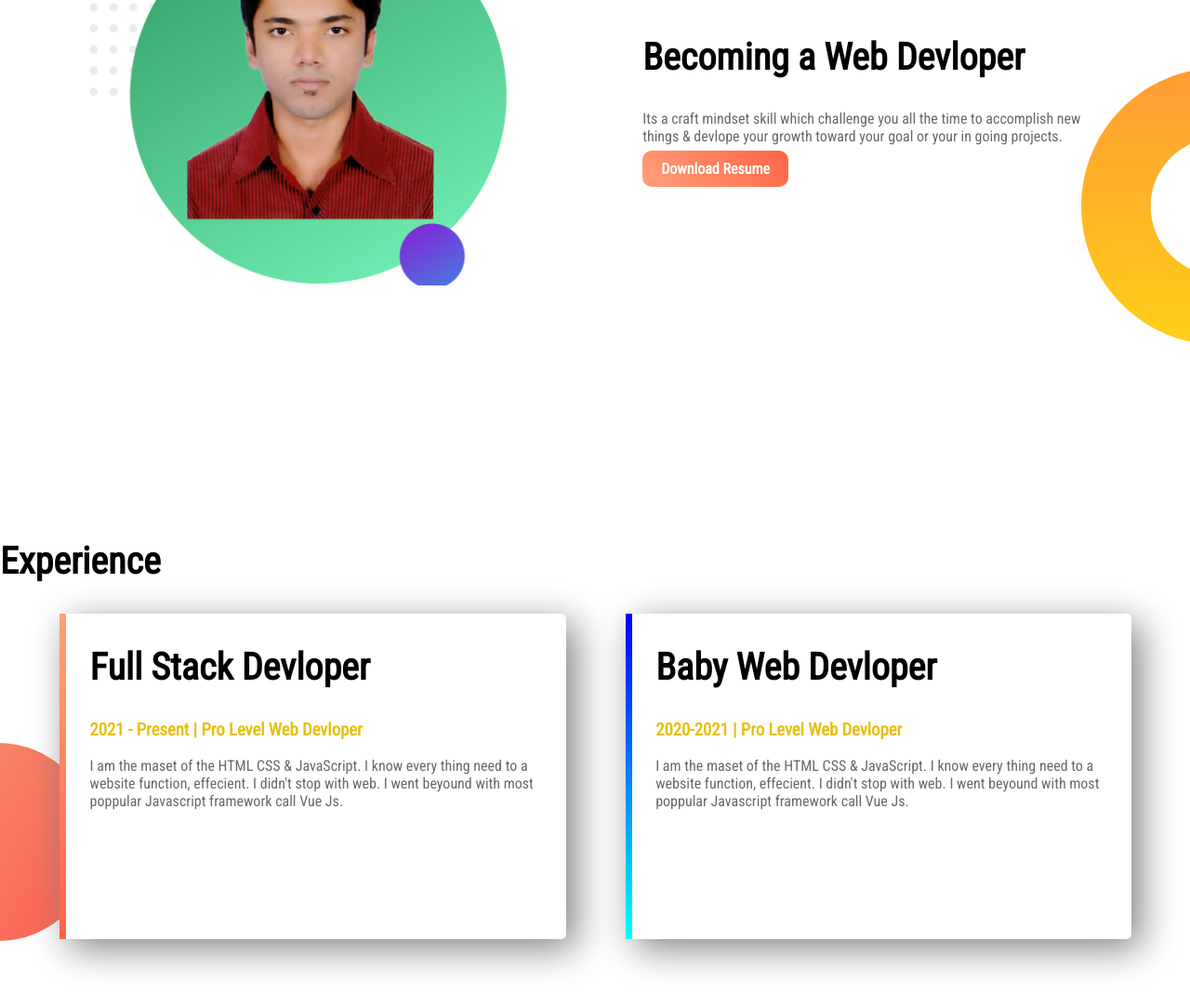
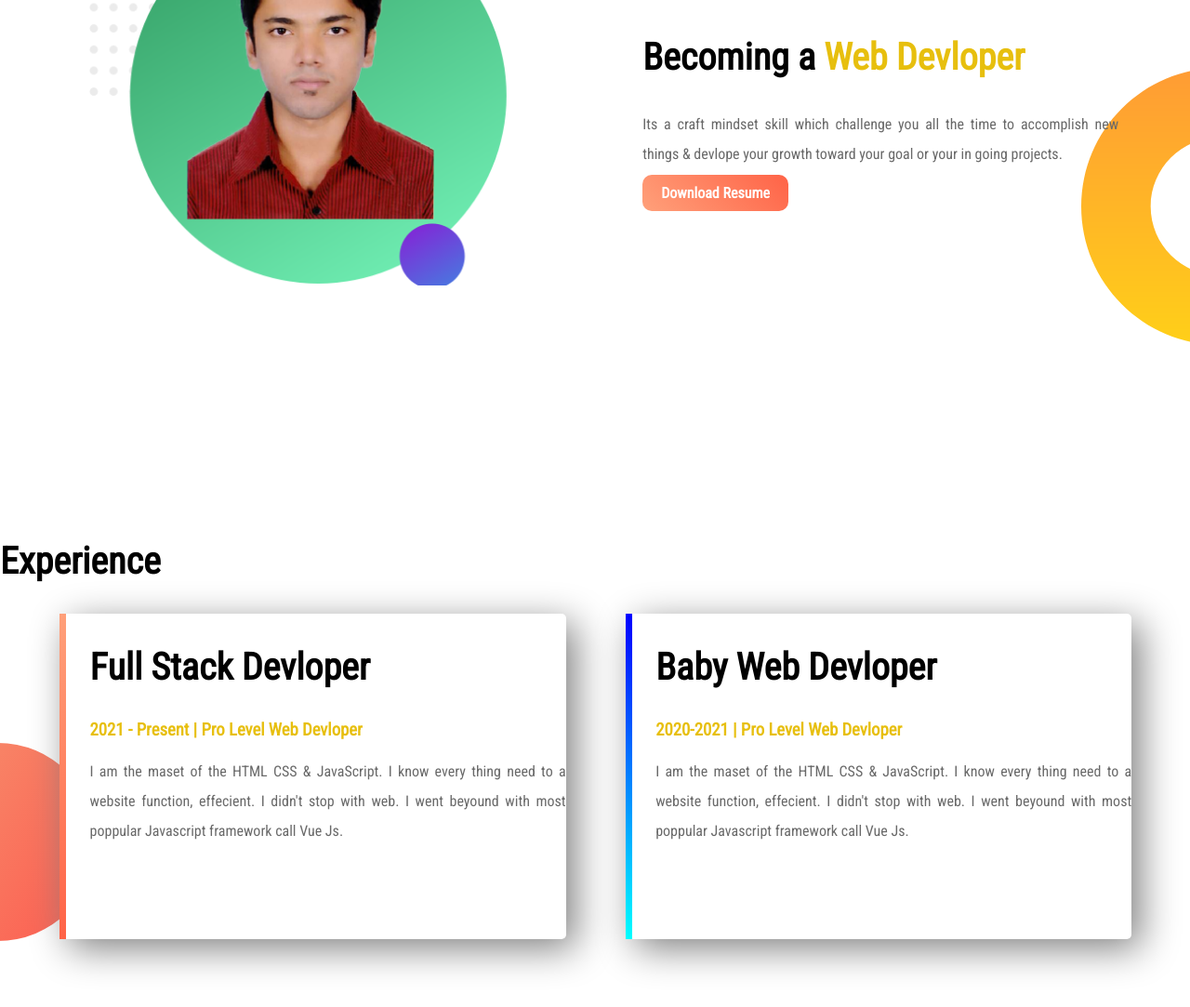
Before and after one commit to taiseen/web-portfolio, a plain HTML site: page index.html in a window 1280 px wide. Shown: the part 753-1836 px from the top of the page at 93% size. Drawn offline with Linux system fonts and the light colour scheme.

Commit message:
Some color & line-hight add

```diff
--- a/index.html
+++ b/index.html
@@ -38,12 +38,14 @@
 
         <div class="half-width">
             <h1>Dreem Big</h1>
-            <h2>Becoming a <span class="name-highlite">Web Devloper</span> </h2>
-            <p>Its a craft mindset skill which challenge you all the time to accomplish new things & devlope your growth
+            <h2>Becoming a <span class="orange-highlite">Web Devloper</span> </h2>
+            <p class="metaDoc">Its a craft mindset skill which challenge you all the time to accomplish new things & devlope your growth
                 toward your goal or your in going projects. </p>
             <a class="link-button" href="https://bd.linkedin.com/in/md-taiseen" target="_blank">Download Resume</a>
         </div>
     </section>
+
+  <!-- ########################################################### -->
 
     <section class="experience-area">
 
@@ -53,7 +55,7 @@
             <h2>Full Stack Devloper</h2>
             <h3 class="orange-highlite">2021 - Present | Pro Level Web Devloper</h3>
 
-            <p>I am the maset of the HTML CSS & JavaScript. I know every thing need to a website function, effecient. I
+            <p class="metaDoc">I am the maset of the HTML CSS & JavaScript. I know every thing need to a website function, effecient. I
                 didn't stop with web. I went beyound with most poppular Javascript framework call Vue Js. </p>
 
         </div>
@@ -62,7 +64,7 @@
             <h2>Baby Web Devloper</h2>
             <h3 class="orange-highlite">2020-2021 | Pro Level Web Devloper</h3>
 
-            <p>I am the maset of the HTML CSS & JavaScript. I know every thing need to a website function, effecient. I
+            <p class="metaDoc">I am the maset of the HTML CSS & JavaScript. I know every thing need to a website function, effecient. I
                 didn't stop with web. I went beyound with most poppular Javascript framework call Vue Js. </p>
         </div>
 
--- a/style.css
+++ b/style.css
@@ -53,6 +53,7 @@ section{
 
 .metaDoc{
     text-align: justify;
+    line-height: 2;
 }
 
 .dream-area{
@@ -62,7 +63,7 @@ section{
 }
 
 #left-aline{
-    align-items: left;
+
 }
 .experience-area{
     background-image: url("images/exp-bg.png");
```
